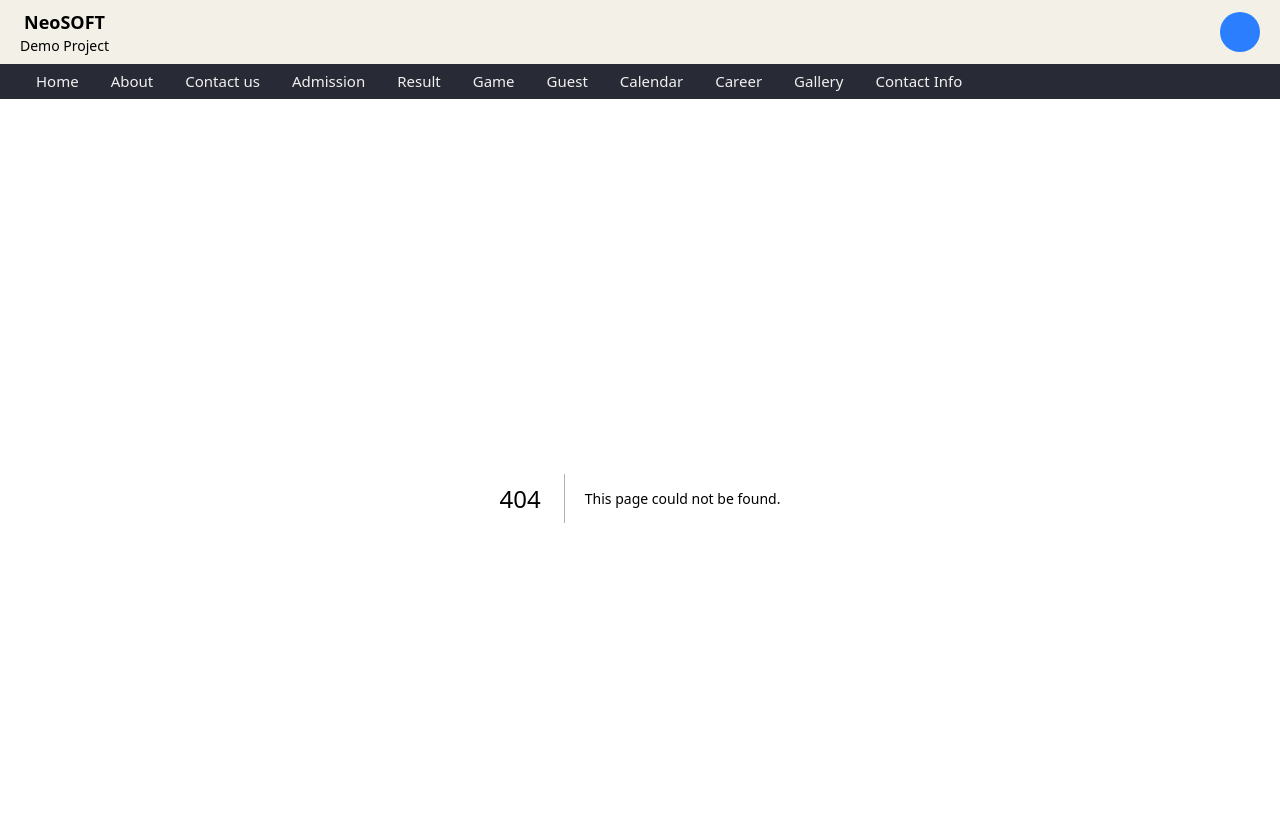
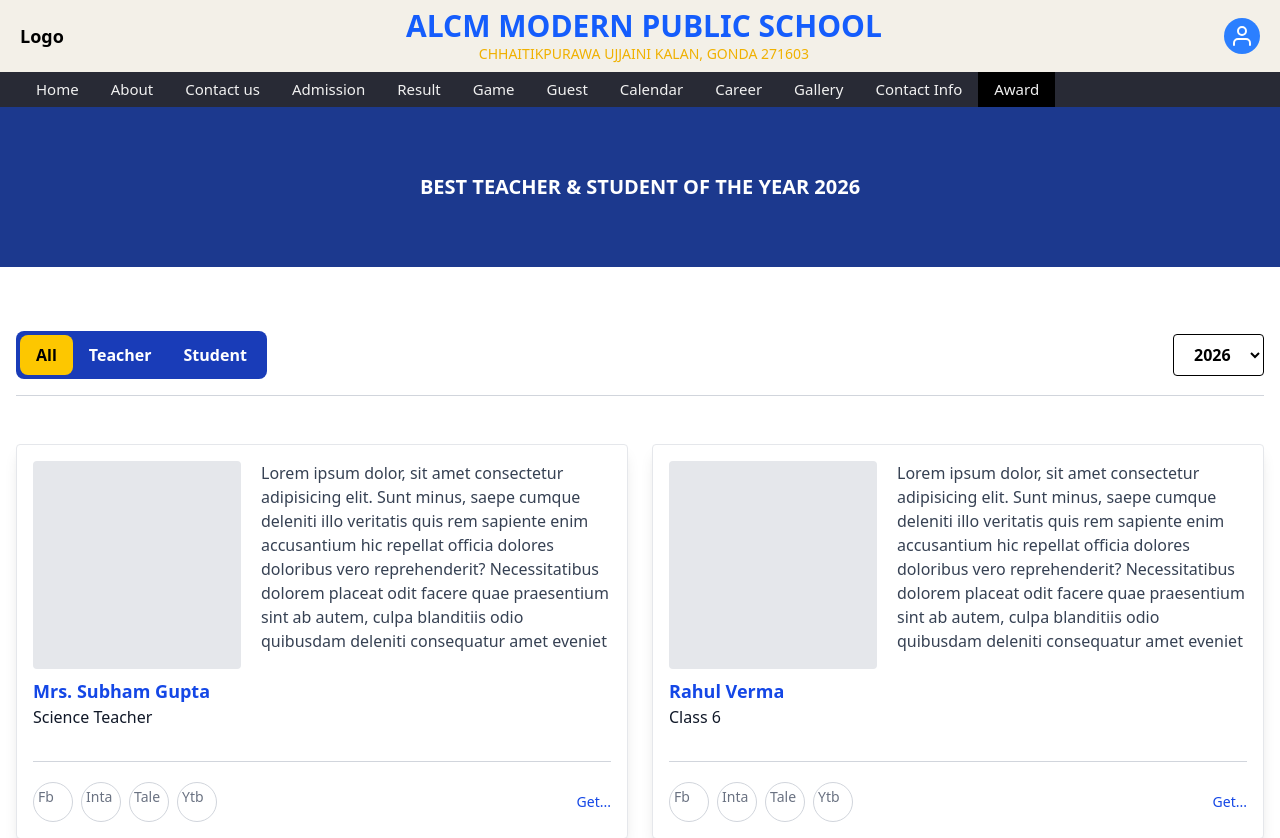
Before and after one commit to Nanbaboo-Verma/alcm, a Next.js app: page /award in a window 1280 px wide. Before the commit this address had no page. Shown: the top 838 px of the page. Built offline with nearby package versions, Linux system fonts and the light colour scheme.

Commit message:
added award

```diff
--- /dev/null
+++ b/app/award/page.tsx
@@ -0,0 +1,120 @@
+"use client";
+
+import React, { useState } from "react";
+
+const data = [
+
+
+    { id: 1, type: "teacher", name: "Mr. Phool Chand Verma", degination: 'Math', year: 2025 },
+    { id: 2, type: "student", name: "Anjali Gupta", class: 10, year: 2025 },
+
+    { id: 3, type: "teacher", name: "Mrs. Subham Gupta", degination: 'Science', year: 2026 },
+    { id: 4, type: "student", name: "Rahul Verma", class: 6, year: 2026 },
+
+    { id: 5, type: "teacher", name: "Mr. Sharma", degination: 'English', year: 2027 },
+    { id: 6, type: "student", name: "Rohit Kumar", class: 12, year: 2027 },
+];
+
+export default function Award() {
+    const [activeTab, setActiveTab] = useState("all");
+    const [year, setYear] = useState("2026");
+
+    // Filter Logic
+    const filteredData = data.filter((item) => {
+        const matchTab = activeTab === "all" || item.type === activeTab;
+        const matchYear = item.year.toString() === year;
+        return matchTab && matchYear;
+    });
+
+    //   useEffect(() => {
+    //   fetch("/api/awards")
+    //     .then(res => res.json())
+    //     .then(data => setData(data));
+    // }, []);
+
+    return (
+        <section className="">
+            <div className="bg-blue-900 h-40 flex items-center">
+                <div className="max-w-7xl mx-auto">
+                    <h1 className="uppercase text-xl font-bold text-white">best teacher & Student of the year {year}</h1>
+                </div>
+            </div>
+            <div className="max-w-7xl mx-auto px-4 py-16">
+
+                {/* Header */}
+                <div className="flex justify-between items-center mb-12 pb-4 flex-wrap gap-4  border-b border-gray-300">
+
+                    {/* Tabs */}
+                    <div className="flex bg-blue-800 rounded-lg p-1">
+                        {["all", "teacher", "student"].map((tab) => (
+                            <button
+                                key={tab}
+                                onClick={() => setActiveTab(tab)}
+                                className={`px-4 py-2 cursor-pointer rounded-lg font-semibold capitalize transition
+                  ${activeTab === tab
+                                        ? "bg-yellow-400 text-black"
+                                        : "text-white hover:bg-yellow-300 hover:text-black"}`}
+                            >
+                                {tab}
+                            </button>
+                        ))}
+                    </div>
+
+                    {/* Year Dropdown */}
+
+                    <select
+                        value={year}
+                        onChange={(e) => setYear(e.target.value)}
+                        className="border text-black px-4 py-2 rounded font-semibold cursor-pointer"
+                    >
+                        <option value="2027">2027</option>
+                        <option value="2026">2026</option>
+                        <option value="2025">2025</option>
+                        <option value="2024">2024</option>
+                    </select>
+                </div>
+
+                {/* Cards */}
+
+                {filteredData.length > 0 ? <div className="grid md:grid-cols-2 gap-6">
+                    {filteredData?.map((item) => (
+                        <div
+                            key={item.id}
+                            className="bg-white text-black p-4 rounded border border-gray-200 shadow-lg hover:scale-105 transition"
+                        >
+                            <div className="flex gap-5">
+                              <div className="min-h-52 min-w-52 h-52 w-52 bg-gray-200 rounded"></div>
+                              <p className="text-base text-gray-700">Lorem ipsum dolor, sit amet consectetur adipisicing elit. Sunt minus, saepe cumque deleniti illo veritatis quis rem sapiente enim accusantium hic repellat officia dolores doloribus vero reprehenderit? Necessitatibus dolorem placeat odit facere quae praesentium sint ab autem, culpa blanditiis odio quibusdam deleniti consequatur amet eveniet</p>
+                            </div>
+
+                            {/* <h2 className="text-blue-700 font-bold text-lg capitalize">
+                                Best {item.type}
+                            </h2> */}
+                            <h2 className="text-blue-700 font-bold text-lg capitalize mt-2">
+                                {item.name}
+                            </h2>
+                            {/* <p className="mt-2 font-semibold">{item.name}</p> */}
+                            <div className="flex items-center justify-between">
+                                {item.type === 'teacher' ? <p className="text-base text-gray-900">{item.degination} Teacher</p> : <p className="text-base text-gray-900">Class {item.class}</p>}
+                                {/* <p className="text-sm text-gray-500">Year: {item.year}</p> */}
+                            </div>
+                            <div className="flex items-center justify-between border-t border-gray-300 pt-5 mt-8">
+                                <div className="flex items-center justify-between gap-2">
+                                    <p className="text-sm text-gray-500 border border-gray-300 min-h-10 h-10 min-w-10 w-10 rounded-full p-1 cursor-pointer">Fb</p>
+                                    <p className="text-sm text-gray-500 border border-gray-300 min-h-10 h-10 min-w-10 w-10 rounded-full p-1 cursor-pointer">Inta</p>
+                                    <p className="text-sm text-gray-500 border border-gray-300 min-h-10 h-10 min-w-10 w-10 rounded-full p-1 cursor-pointer">Tale</p>
+                                     <p className="text-sm text-gray-500 border border-gray-300 min-h-10 h-10 min-w-10 w-10 rounded-full p-1 cursor-pointer">Ytb</p>
+                                </div>
+                                 <p className="text-sm text-blue-700 cursor-pointer">Get...</p>
+                            </div>
+                        </div>
+                    ))
+                    } </div> : (
+                    <p className="flex items-center justify-center h-40 text-lg text-gray-400">No data found</p>
+                )}
+
+
+            </div>
+        </section>
+    );
+}
--- a/app/components/Header.tsx
+++ b/app/components/Header.tsx
@@ -116,13 +116,18 @@ export default function Header() {
 
     return (<>
         <header
-            className={`w-full bg-[#f3f0e8] transition-transform duration-300`}
+            className="sticky top-0 md:static z-50 md:shadow-none shadow w-full bg-[#f3f0e8] transition-transform duration-300"
         >
             {/* header content section */}
-            <div className="mx-auto max-w-7xl h-16 px-4 md:px-5 py-3 flex items-center justify-between">
+            <div className="mx-auto max-w-7xl sm:h-18 h-14 px-4 md:px-5 py-2 flex items-center justify-between">
                 <div className="text-center">
-                    <div className="text-lg font-semibold">NeoSOFT</div>
-                    <div className="text-sm">Demo Project</div>
+                    <div className="text-lg font-semibold">Logo</div>
+                    {/* <div className="text-sm">Demo Project</div> */}
+                </div>
+
+                <div className="text-center sm:block hidden">
+                    <h2 className="uppercase text-blue-600 text-xl sm:text-2xl md:text-3xl font-semibold">ALCM Modern Public School</h2>
+                    <p className="uppercase md:text-sm text-xs text-yellow-500">Chhaitikpurawa Ujjaini kalan, Gonda 271603</p>
                 </div>
 
                 <div className="flex gap-4 align-items-center" style={{ alignItems: "center" }}>
@@ -133,15 +138,15 @@ export default function Header() {
                     <button
                         ref={setTrigger}
                         onClick={() => setIsPopoverOpen(!isPopoverOpen)}
-                        className="h-10 w-10 flex align-items-center justify-center text-white text-2xl bg-blue-500 rounded-full hover:bg-blue-600 cursor-pointer">
-                        {userProfile === ' ' ? <User /> : userProfile}
+                        className="h-9 w-9 flex items-center justify-center text-white text-2xl bg-blue-500 rounded-full hover:bg-blue-600 cursor-pointer">
+                        {userProfile === '' ? <User /> : userProfile}
                     </button>
 
                     <button
                         aria-label="Toggle menu"
                         onClick={toggle}
-                        className="flex items-center justify-center h-9 w-9 md:hidden border border-blue-500 cursor-pointer rounded">
-                        <Menu color="blue" />
+                        className="flex items-center justify-center h-9 w-9 md:hidden border rounded-full border-black bg-white cursor-pointer">
+                        <Menu size={20}/>
                     </button>
                 </div>
             </div>
@@ -149,15 +154,16 @@ export default function Header() {
 
         {/* header nav section */}
         <div className={`bg-[#282A35] md:block hidden sticky top-0 z-50`}>
-            <div className="mx-auto max-w-7xl px-4 md:px-5 flex items-center justify-between">
+            <div className="mx-auto max-w-7xl px-4 md:px-5 flex items-center justify-between overflow-x-auto no-scrollbar">
                 <nav className="sm:flex text-[15px]">
                     {navItems.map((item) => {
                         const isActive = pathname === item.href;
+
                         return (
                             <Link
                                 key={item.href}
                                 href={item.href}
-                                className={`px-4 py-1.5 hover:underline text-[#f1f1f1] ${isActive ? "bg-black" : "hover:bg-black"
+                                className={`whitespace-nowrap px-4 py-1.5 hover:underline text-[#f1f1f1] ${isActive ? "bg-black" : "hover:bg-black"
                                     } hover:text-white`}
                             >
                                 {item.label}
--- a/app/components/NavProvider.tsx
+++ b/app/components/NavProvider.tsx
@@ -17,6 +17,7 @@ const NAV_ITEMS: NavItem[] = [
   { label: "Gallery", href: "/gallery" },
   // for admin
   { label: "Contact Info", href: "/contact-info" },
+  { label: "Award", href: "/award" },
 ];
 
 type NavContextValue = {
--- a/app/components/Sidebar.tsx
+++ b/app/components/Sidebar.tsx
@@ -15,11 +15,11 @@ export default function Sidebar() {
         <div className="fixed inset-0 z-50 md:hidden">
           <div className="fixed inset-0 bg-black/40"
             onClick={close} />
-          <aside className="relative w-70 h-full bg-white dark:bg-black">
+          <aside className="relative w-72 h-full bg-white dark:bg-black">
             <div className="flex items-center justify-between border-b border-gray-400 px-4 py-2">
               <div className="space-y-0.5">
-                <h3 className="text-lg font-medium text-blue-600 uppercase">NeoSOFT Technology</h3>
-                <p className="text-xs text-yellow-500">Lower parel mumbai 200140</p>
+                <h3 className="text-lg font-medium text-blue-600 uppercase" style={{fontSize: '17px'}}>ALCM Modern Public School</h3>
+                <p className="text-xs text-yellow-500">Chhaitikpurawa Ujjaini kalan, Gonda 271603</p>
               </div>
               {/* <button onClick={close} className=""><X size={18} color="gray"/></button> */}
             </div>
--- a/app/contact-info/page.tsx
+++ b/app/contact-info/page.tsx
@@ -57,8 +57,6 @@ export default function ContactInfoPage() {
 
     setFilteredContacts(filtered);
   }, [search, contacts]);
-
-
 
 
   return (
--- a/app/contact-us/page.tsx
+++ b/app/contact-us/page.tsx
@@ -163,7 +163,7 @@ export default function ContactUsPage() {
           {error && <div className={styles.errorMessage}>✗ {error}</div>}
 
           <form onSubmit={handleSubmit} className={styles.form}>
-            <div className={styles.formRow}>
+            <div className={`${styles.formRow}`}>
               <div className={styles.formGroup}>
                 <label htmlFor="firstName" className={styles.label}>
                   First Name <span className={styles.required}>*</span>
--- a/app/globals.css
+++ b/app/globals.css
@@ -15,3 +15,10 @@
 .text-inherit-white {
   color: #f1f1f1;
 }
+.no-scrollbar::-webkit-scrollbar {
+  display: none;
+}
+.no-scrollbar {
+ -ms-overflow-style: none;/*IE Edge*/
+ scrollbar-width: none; /* firefox*/
+}
--- a/app/home/mater/page.tsx
+++ b/app/home/mater/page.tsx
@@ -55,7 +55,7 @@ const Mater: React.FC = () => {
         {/* Heading */}
         <h2 className="text-4xl font-bold">
           <span className="text-blue-800">Welcome To </span>
-          <span className="text-yellow-400">Alma Mater</span>
+          <span className="text-yellow-400">Alcm Mater</span>
         </h2>
 
         <div className="w-16 h-1 bg-gray-200 mx-auto mt-4 mb-16 rounded" />
--- a/app/layout.tsx
+++ b/app/layout.tsx
@@ -34,7 +34,7 @@ export default function RootLayout({
           <main>
             <Header />
             <Sidebar />
-            <div className="pt-[98]">{children}</div>
+            <div>{children}</div>
             <Footer />
           </main>
         </NavProvider>
```
